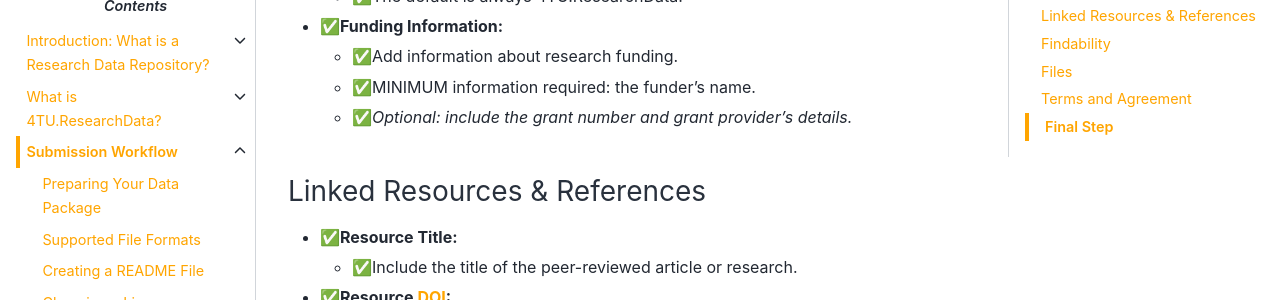
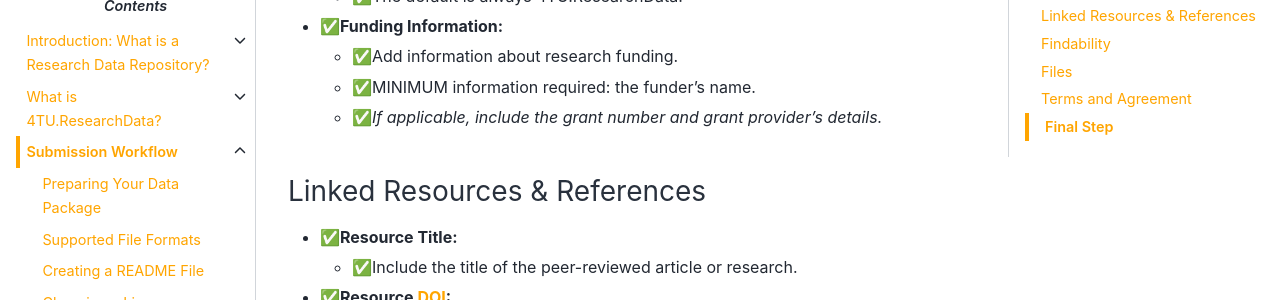
Before and after one commit to TUDelft-books/FAIR4TU_Submission_Help, a Jupyter Book: the page built from book/submission_workflow/data_curation.md, in a window 1280 px wide and 900 px high, scrolled down 2769 px. Shown: the part 153-453 px from the top of the window. Built offline with Jupyter Book 1.0.4 settings and Sphinx 7.4.7 and the Sphinx Book theme 1.1.4, drawn with Linux system fonts in a browser that asks for light colours; pages that are not in the unit, such as notebooks, are missing from menus; comment, search, counter and statistics services are not loaded.

Commit message:
Update data_curation.md

```diff
--- a/book/submission_workflow/data_curation.md
+++ b/book/submission_workflow/data_curation.md
@@ -103,7 +103,7 @@ This human-centered approach not only improves the quality of your data but also
 - **✅Funding Information:**
     - ✅Add information about research funding.
     - ✅MINIMUM information required: the funder's name.
-    - ✅*Optional: include the grant number and grant provider's details.*
+    - ✅*If applicable, include the grant number and grant provider's details.*
 
 ### Linked Resources & References
 
```
